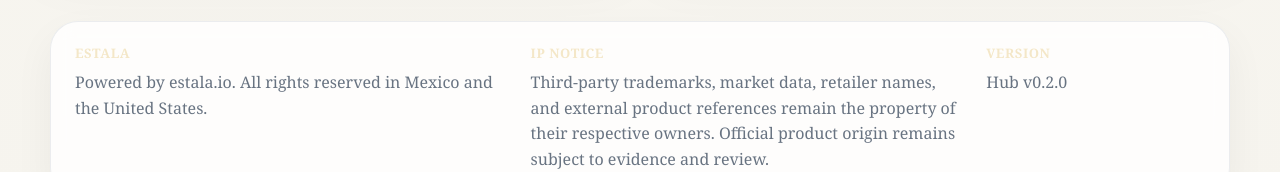
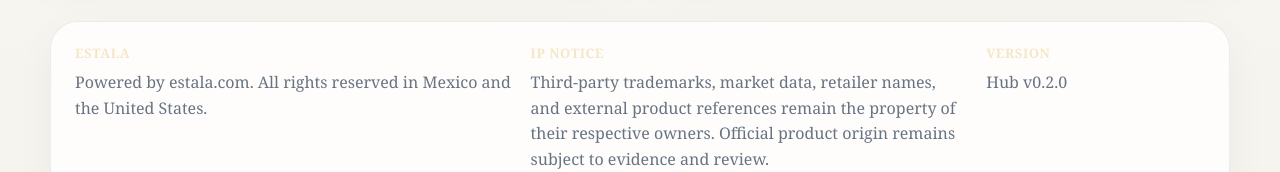
Before and after one commit to estalav/madeinm_0A1, a Next.js app in the folder web/: page / in a window 1280 px wide. Shown: the part 1558-1730 px from the top of the page. Built offline with nearby package versions, Linux system fonts and the light colour scheme.

Commit message:
Use madeinm.estala.io consistently

```diff
--- a/web/src/app/layout.tsx
+++ b/web/src/app/layout.tsx
@@ -69,7 +69,7 @@
               <div>
                 <strong>{madeinmHost ? "MadeinM" : "Estala"}</strong>
                 <p>
-                  Powered by estala.io. All rights reserved in Mexico and the United States.
+                  Powered by estala.com. All rights reserved in Mexico and the United States.
                 </p>
               </div>
 
```
Also changed, not shown: 1 other file (tests, documents, lock files or other folders).
